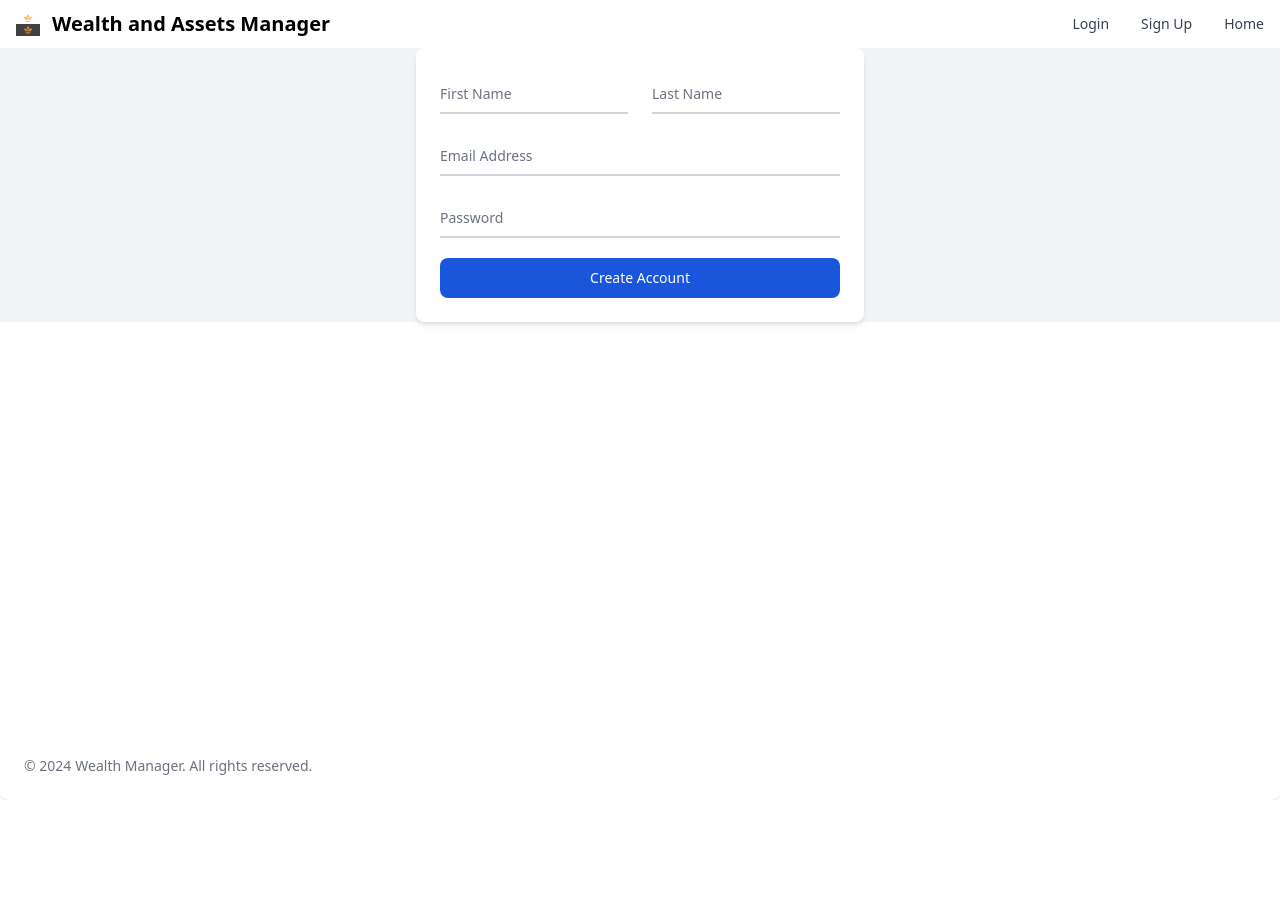
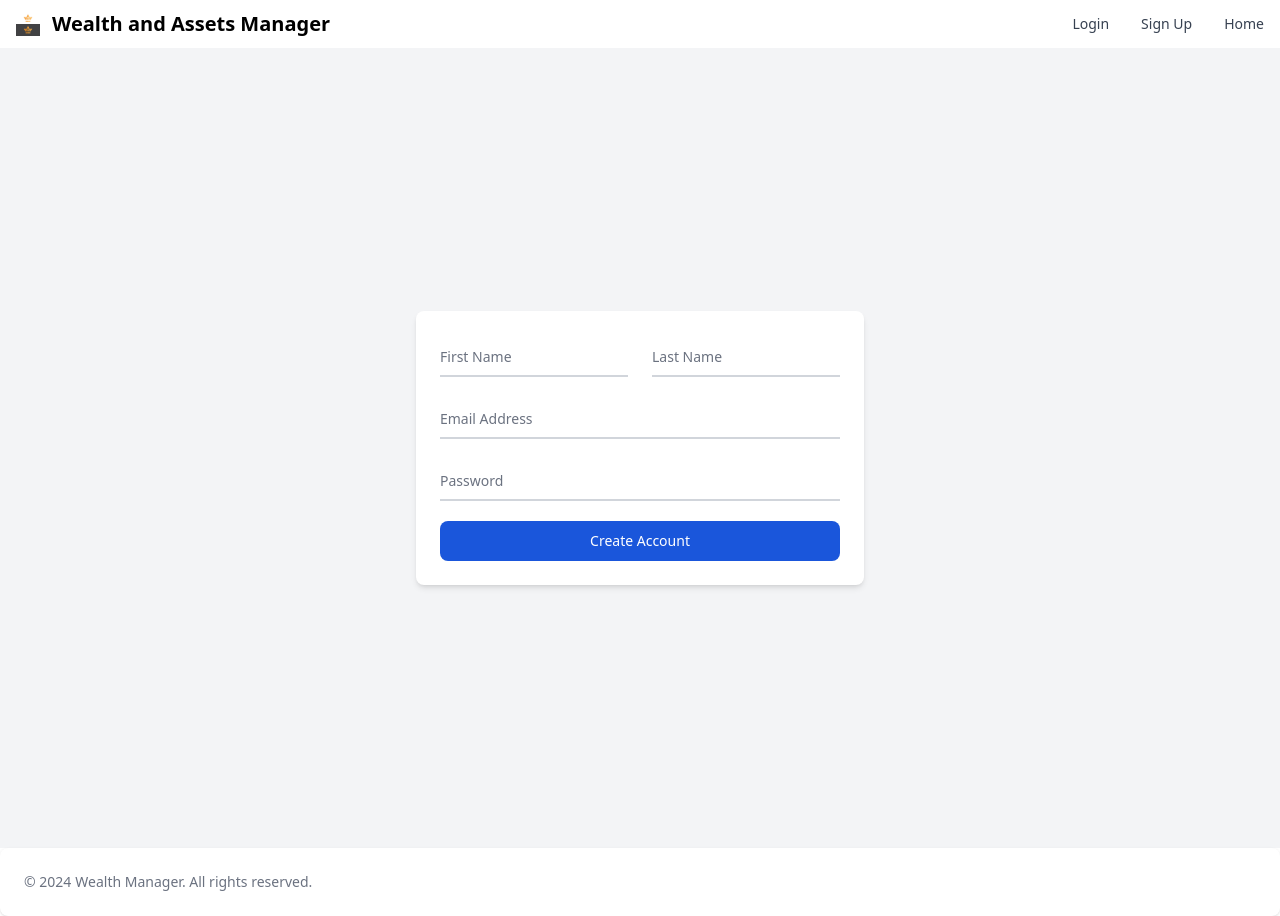
Before and after one commit to ICUBE321/wealth-and-asset-management, a React (Vite) app in the folder client/wealth-and-asset-manager/: page /signup in a window 1280 px wide. Before the commit the page ends 800 px from the top, so only its background shows below. Built offline with nearby package versions, Linux system fonts and the light colour scheme; no server answers.

Commit message:
adjusting sign up page

```diff
--- a/client/wealth-and-asset-manager/src/pages/SignUp.jsx
+++ b/client/wealth-and-asset-manager/src/pages/SignUp.jsx
@@ -54,7 +54,7 @@
   };
 
   return (
-    <div className="flex items-center justify-center bg-gray-100">
+    <div className="flex items-center justify-center min-h-screen bg-gray-100">
       <form className="max-w-md w-full bg-white p-6 rounded-lg shadow-md">
         <div className="grid md:grid-cols-2 md:gap-6">
           <div className="relative z-0 w-full mb-5 group">
```
